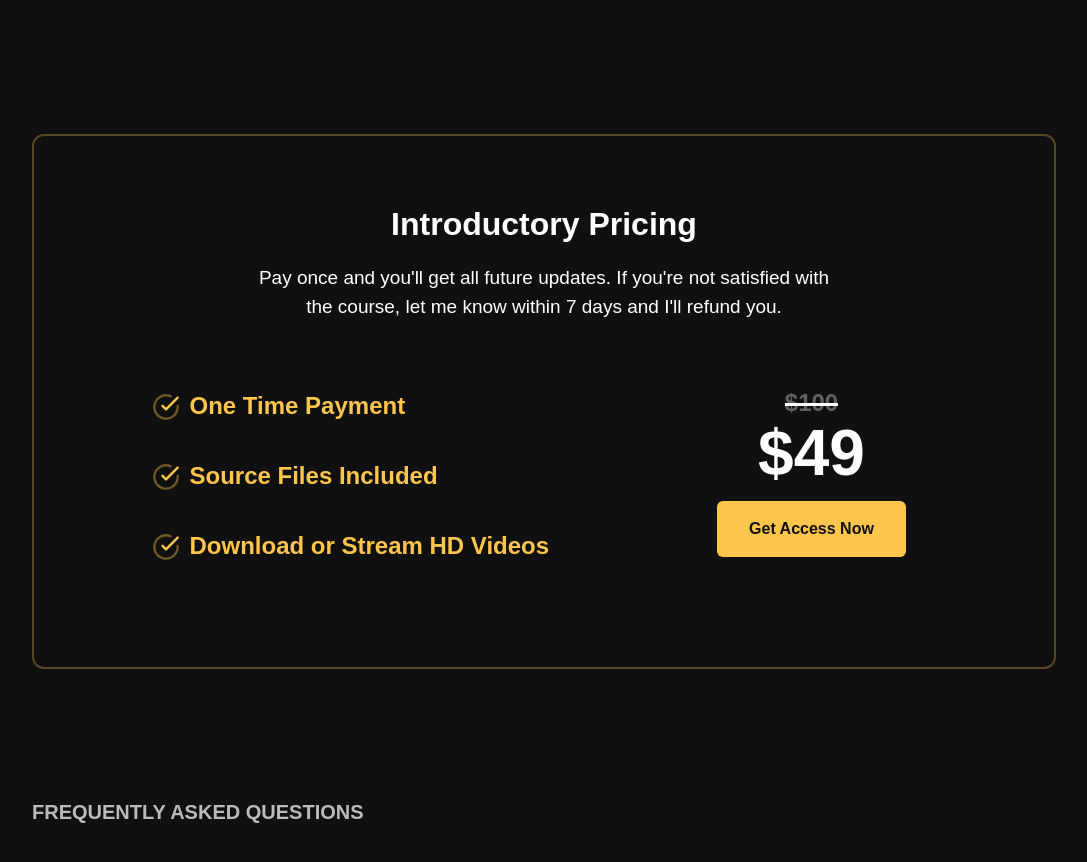
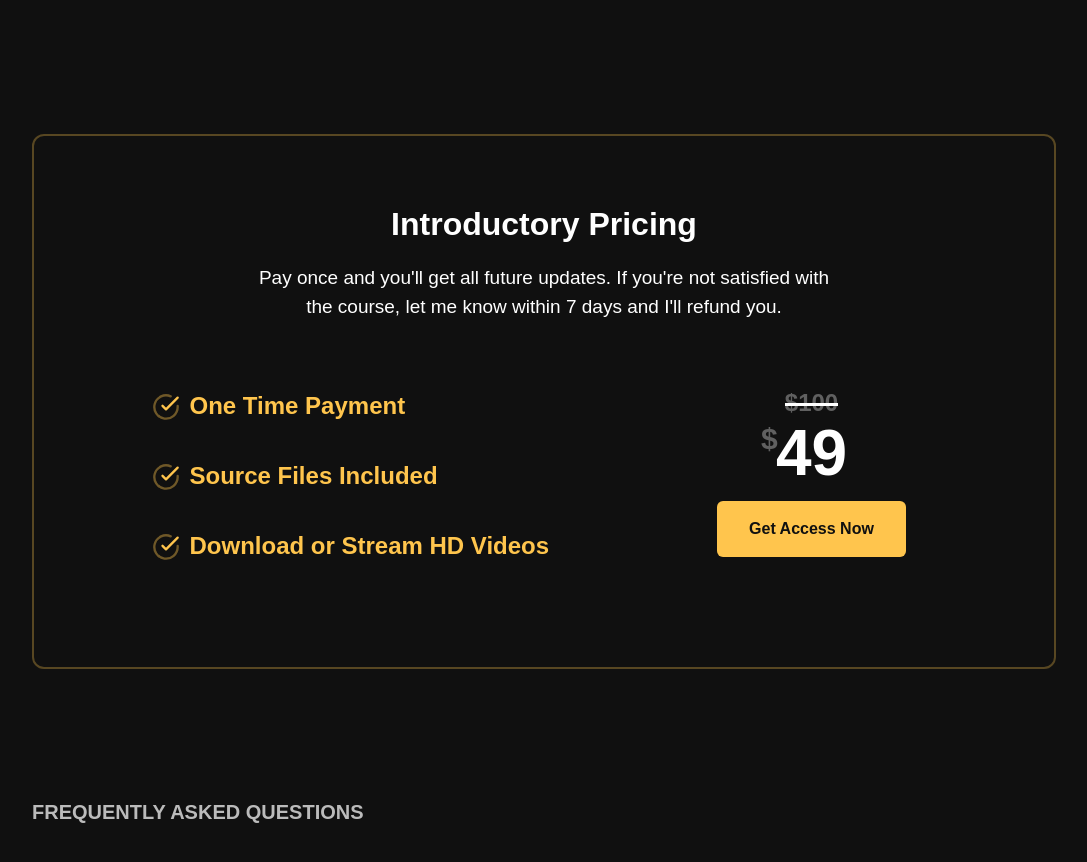
Before and after one commit to philipcdavis/reactfordesign.github.io, a Next.js app: page / in a window 1280 px wide. Shown: the part 2660-3522 px from the top of the page, without its empty margins (96-1183 px from the left). Built offline with nearby package versions, Linux system fonts and the light colour scheme; a web font is replaced by a local one.

Commit message:
Added dollar sign

```diff
--- a/components/Instructor.js
+++ b/components/Instructor.js
@@ -7,16 +7,16 @@ import { BtnLink } from "./Button";
 
 function Instructor(props) {
   return (
-    <Flex mt={[70, 140]} mb={[50, 100]} mx={"auto"} sx={{ maxWidth: "750px" }}>
-      <Box width={[3 / 12]}>
+    <Flex textAlign={["center", "left"]} flexDirection={["column", "row"]} mt={[70, 140]} mb={[50, 100]} mx={"auto"} sx={{ maxWidth: "750px" }}>
+      <Box width={[1, 3 / 12]}>
         <Image
           height="130px"
-          sx={{ borderRadius: 100, filter: "saturate(1.4)" }}
+          sx={{ borderRadius: 100, filter: "saturate(1.2)" }}
           width="130px"
           src="https://pbs.twimg.com/profile_images/659824786260934656/syJKampr_400x400.jpg"
         />
       </Box>
-      <Flex width={[9 / 12]} flexDirection={"column"}>
+      <Flex width={[1, 9 / 12]} flexDirection={"column"}>
         <Text mb={2} color={color.white} fontWeight="bold">
           About the Instructor
         </Text>
--- a/components/PurchaseCard.js
+++ b/components/PurchaseCard.js
@@ -5,31 +5,6 @@ import { Text, Box, Heading, Flex } from 'rebass/styled-components'
 import { BtnRainbow } from './Button'
 import { colorChange } from './Utils'
 import PurchasePoint from './PurchasePoint'
-
-const PurchaseCard = function(props) {
-  return (
-    <Card px={[3,4,"100px"]} py={[4,5]}>
-      <Box width={[1]} css={{maxWidth: "580px"}} mb={[3,5]} mx="auto">
-        <Heading color="white" textAlign="center" mb={2} fontSize={[4,5]}>Introductory Pricing</Heading>
-        <Text color="white" textAlign="center" fontSize={[17, 19]} mb={4} mt={3}>
-          Pay once and you'll get all future updates. If you're not satisfied with the course, let me know within 7 days and I'll refund you.
-        </Text>
-      </Box>
-      <Flex flexWrap="wrap">
-        <Box width={[1,"500px"]} mx="auto" pt={2}>
-          <PurchasePoint>One Time Payment</PurchasePoint>
-          <PurchasePoint>Source Files Included</PurchasePoint>
-          <PurchasePoint>Download or Stream HD Videos</PurchasePoint>
-        </Box>
-        <Box textAlign="center" mx="auto" width={[1,"250px"]}>
-          <Strikethrough mt={0} fontSize={[3,4]} color={color.gray1}>$100</Strikethrough>
-          <Heading lineHeight={1} mb={3} fontSize={[6,7]} color="white">$49</Heading>
-          <BtnRainbow href="https://gumroad.com/l/reactfordesign" target="_blank">Get Access Now</BtnRainbow>
-        </Box>
-      </Flex>
-    </Card>
-  )
-};
 
 const Card = styled(Box)`
   border-radius: 12px;
@@ -51,4 +26,64 @@ const Strikethrough = styled(Heading)`
   }
 `;
 
+const Price = styled(Heading)`
+  position: relative;
+`;
+
+const Largar = styled.span`
+  display: inline-block;
+  padding: 0px 15px;
+`;
+
+const Smallar = styled.span`
+  color: ${color.gray1};
+  position: absolute;
+  font-size: 30px;
+  top: 3px;
+`;
+
+const PurchaseCard = function(props) {
+  return (
+    <Card px={[3, 4, "100px"]} py={[4, 5]}>
+      <Box width={[1]} css={{ maxWidth: "580px" }} mb={[3, 5]} mx="auto">
+        <Heading color="white" textAlign="center" mb={2} fontSize={[4, 5]}>
+          Introductory Pricing
+        </Heading>
+        <Text
+          color="white"
+          textAlign="center"
+          fontSize={[17, 19]}
+          mb={4}
+          mt={3}
+        >
+          Pay once and you'll get all future updates. If you're not satisfied
+          with the course, let me know within 7 days and I'll refund you.
+        </Text>
+      </Box>
+      <Flex flexWrap="wrap">
+        <Box width={[1, "500px"]} mx="auto" pt={2}>
+          <PurchasePoint>One Time Payment</PurchasePoint>
+          <PurchasePoint>Source Files Included</PurchasePoint>
+          <PurchasePoint>Download or Stream HD Videos</PurchasePoint>
+        </Box>
+        <Box textAlign="center" mx="auto" width={[1, "250px"]}>
+          <Strikethrough mt={0} fontSize={[3, 4]} color={color.gray1}>
+            $100
+          </Strikethrough>
+          <Price lineHeight={1} mb={3} fontSize={[6, 7]} color="white">
+            <Smallar>$</Smallar>
+            <Largar>49</Largar>
+          </Price>
+          <BtnRainbow
+            href="https://gumroad.com/l/reactfordesign"
+            target="_blank"
+          >
+            Get Access Now
+          </BtnRainbow>
+        </Box>
+      </Flex>
+    </Card>
+  );
+};
+
 export default PurchaseCard;
```
Lines whose indentation alone changed are shown as unchanged.
